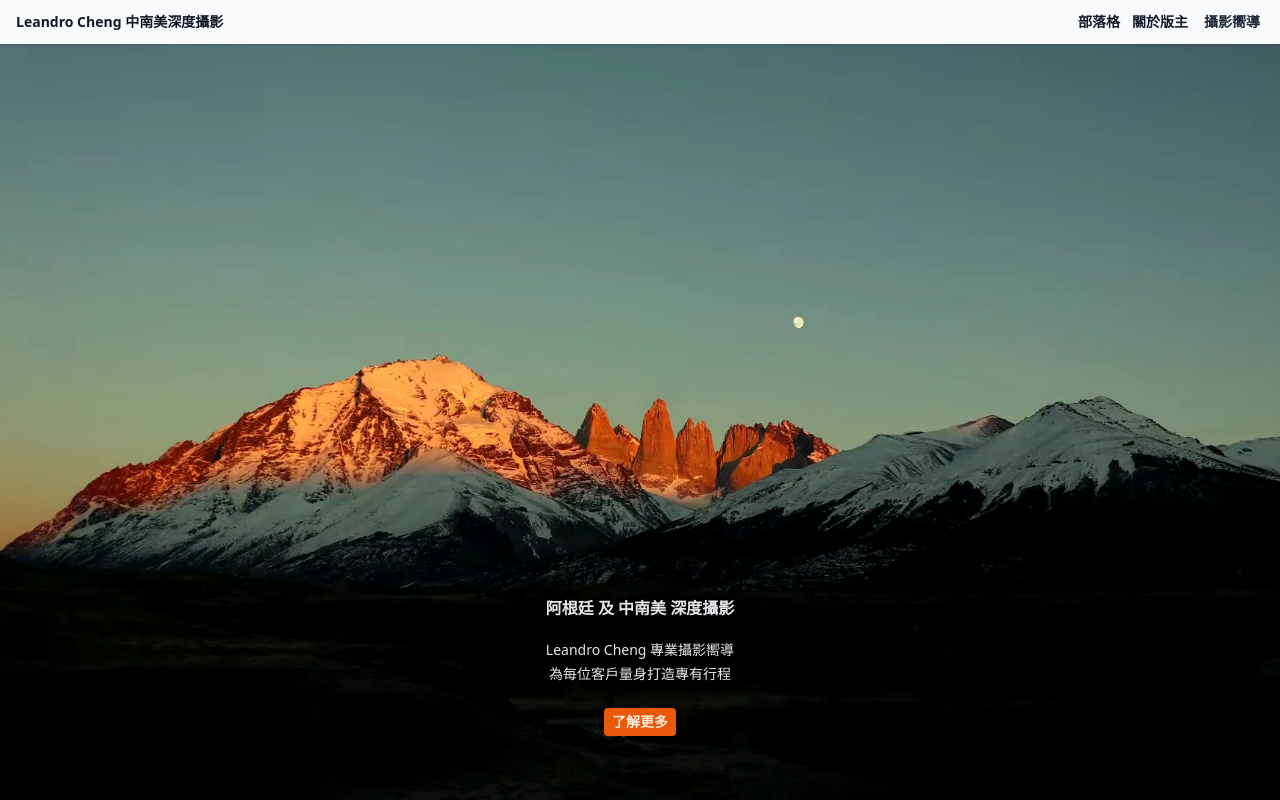
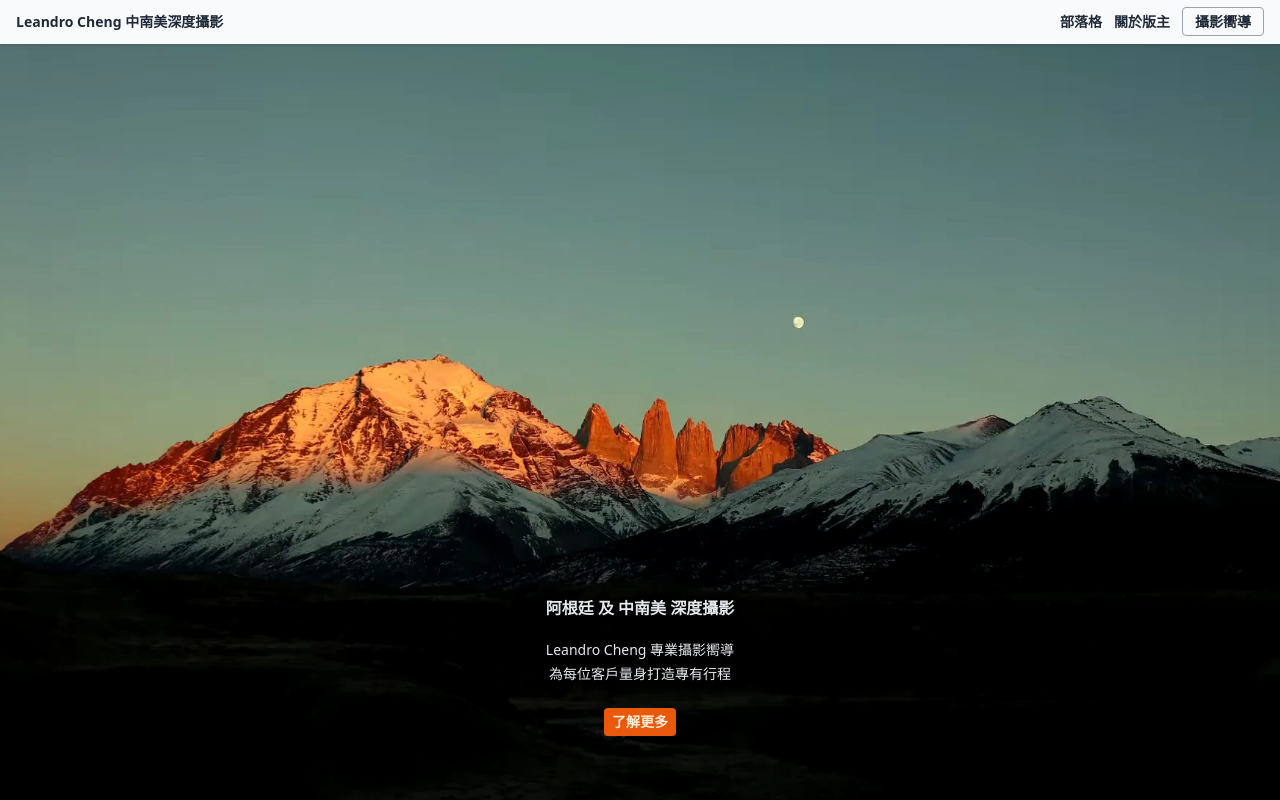
Before and after one commit to Moonriz-ar/leandro-cheng, a Next.js app: page / in a window 1280 px wide. Shown: the top 800 px of the page. Built offline with nearby package versions, Linux system fonts and the light colour scheme.

Commit message:
styled navbar button for tour guide service

```diff
--- a/components/Navbar.js
+++ b/components/Navbar.js
@@ -2,7 +2,7 @@ import Link from "next/link";
 
 const Navbar = () => {
   return (
-    <nav className="fixed top-0 flex justify-between w-screen px-4 py-3 font-extrabold z-20 text-gray-900 bg-gray-50 text-sm drop-shadow">
+    <nav className="fixed top-0 flex justify-between w-screen px-4 py-3 font-extrabold z-20 text-gray-800 bg-gray-50 text-sm drop-shadow">
       <div className="">
         <Link href="/">
           <a className="inline-block hover:text-gray-600">
@@ -19,7 +19,7 @@ const Navbar = () => {
           <a className="ml-3 hover:text-gray-600">關於版主</a>
         </Link>
         <Link href="/guide-service">
-          <a className="px-1 py-2 ml-3 transition duration-150 ease-in rounded text-gray-800 hover:text-gray-700">
+          <a className="px-3 py-1 ml-3 transition duration-150 ease-in rounded text-gray-800 hover:text-gray-700 border border-gray-400">
             攝影嚮導
           </a>
         </Link>
--- a/pages/about.js
+++ b/pages/about.js
@@ -10,7 +10,7 @@ export async function getStaticProps() {
 const About = ({ page }) => {
   return (
     <>
-      <section className="flex flex-col justify-center pb-10 bg-gray-100 mt-20">
+      <section className="flex flex-col justify-center pb-10 bg-gray-100 mt-10">
         <Image
           src={profilePic}
           alt="photo of Leandro Cheng"
```
